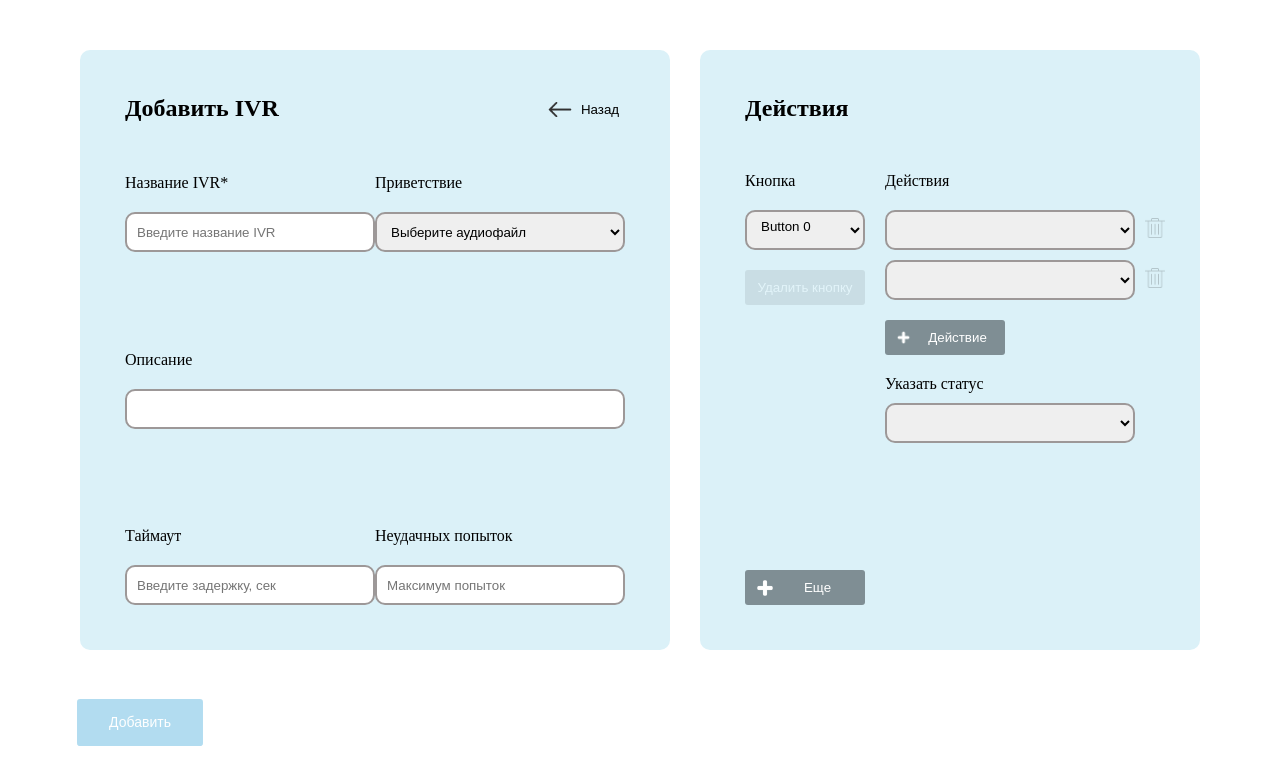
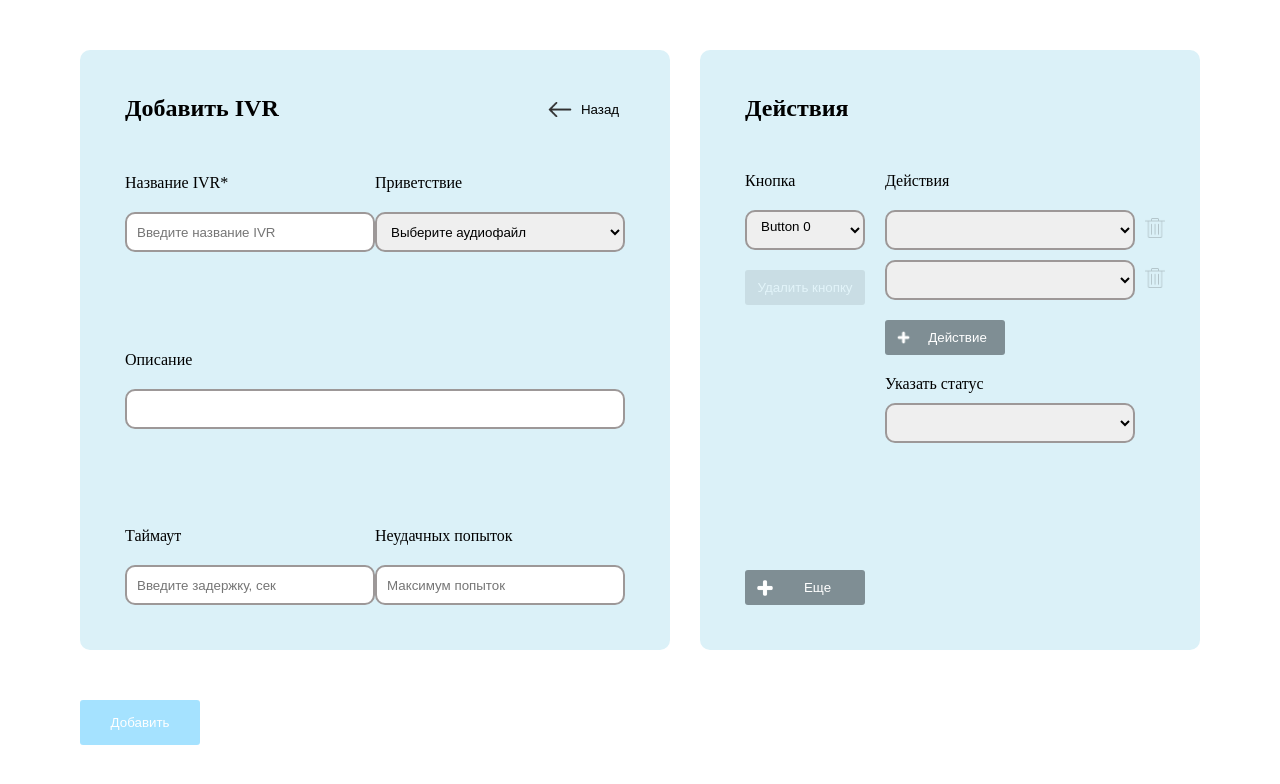
Before and after one commit to taras-kobetiak/iptel-test, an Angular app: page / in a window 1280 px wide. In both pictures the pointer is over the button "Добавить". Shown: the top 784 px of the page. Built offline with nearby package versions, Linux system fonts and the light colour scheme.

Commit message:
change add button styles

```diff
--- a/src/app/components/ivr-form/ivr-form.component.scss
+++ b/src/app/components/ivr-form/ivr-form.component.scss
@@ -123,7 +123,12 @@
     }
 
     &:disabled {
-        opacity: 0.3;
+        opacity: 0.35;
+
+        &:hover {
+            background-color: rgb(0, 174, 255);
+            transform: scale(1);
+        }
     }
 }
 
```
